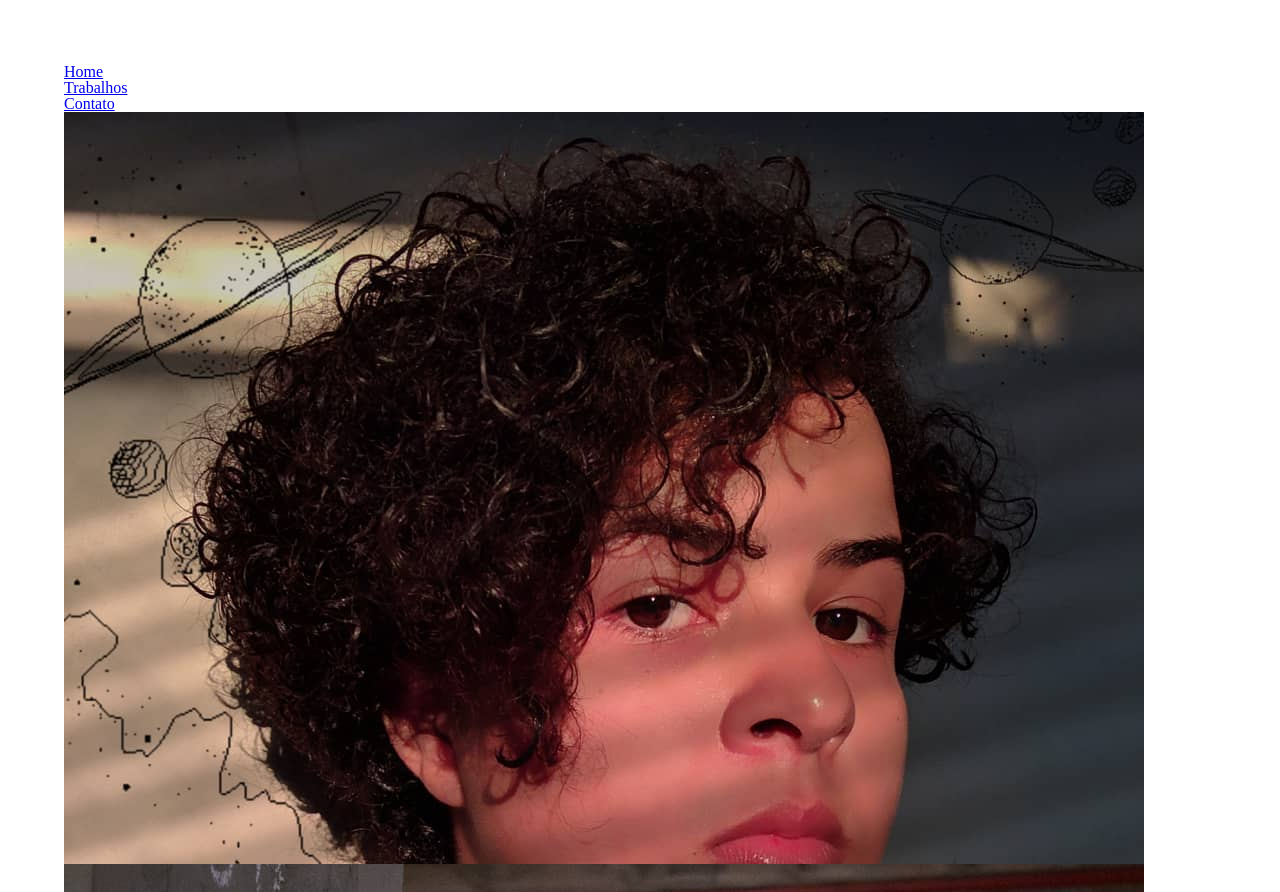
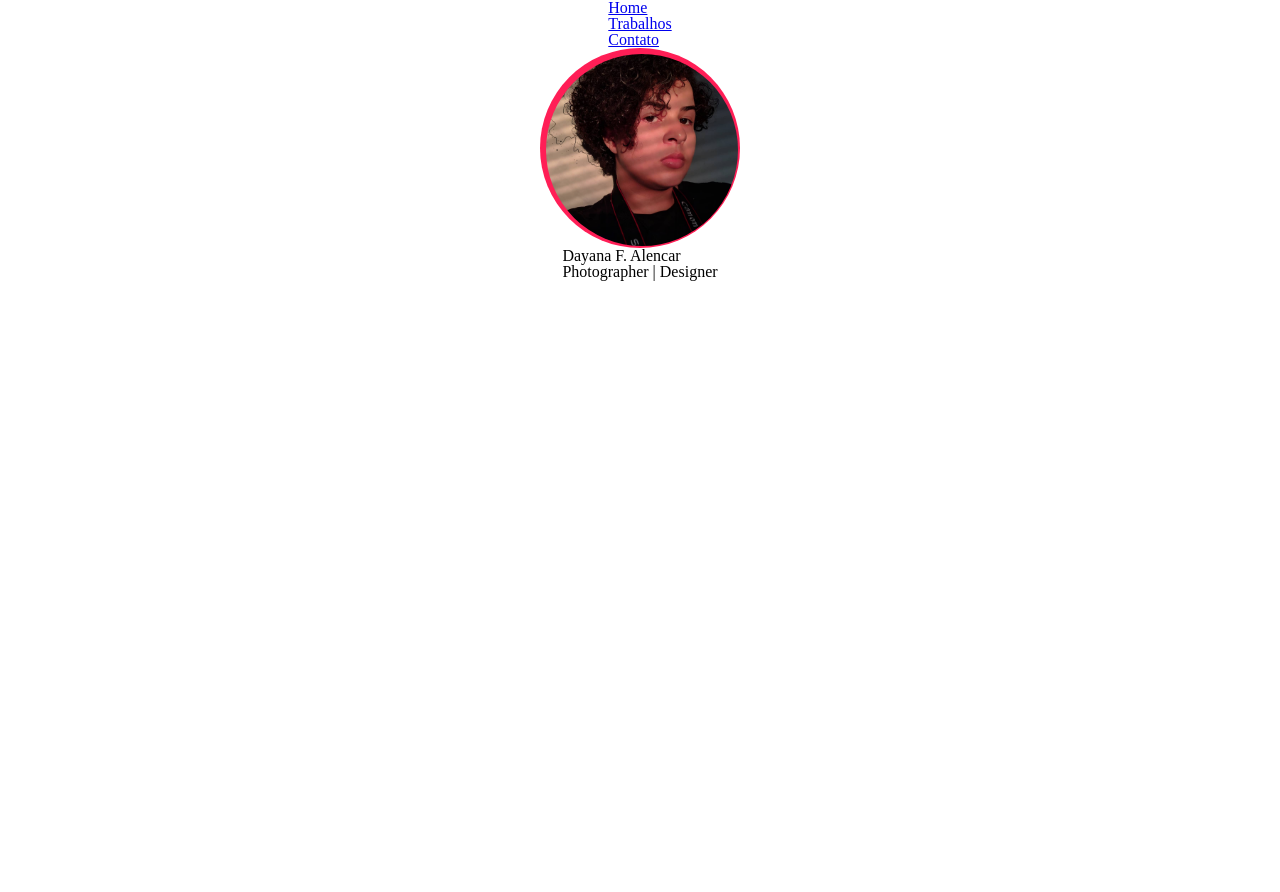
Before and after one commit to WINGLYst4rk/dayphotography, a plain HTML site: page index.html in a window 1280 px wide. Shown: the top 892 px of the page. Drawn offline with nearby package versions, Linux system fonts and the light colour scheme.

Commit message:
estilizando o header

```diff
--- a/index.html
+++ b/index.html
@@ -4,10 +4,10 @@
     <meta charset="UTF-8">
     <meta http-equiv="X-UA-Compatible" content="IE=edge">
     <meta name="viewport" content="width=device-width, initial-scale=1.0">
-    <link rel="stylesheet" href="./styles/reset.css"/>
+    <link rel="stylesheet" href="https://cdnjs.cloudflare.com/ajax/libs/meyer-reset/2.0/reset.css" integrity="sha512-IJEbgDEF7OeKJRa0MY2PApnyJHRIsgzCveek4ec8VWQ+7KG3ZSKVNYa5xP/Gh0hVP0Mwb+gBsk+GwR3JQGhQNg==" crossorigin="anonymous" referrerpolicy="no-referrer" />
     <link rel="preconnect" href="https://fonts.gstatic.com" />
     <link href="https://fonts.googleapis.com/css2?family=Montserrat&family=Ubuntu:wght@300&display=swap" rel="stylesheet" />
-    <link rel="stylesheet" href="./styles/style.css">
+    <link rel="stylesheet" type="text/css" href="./styles/style.css">
     <script src="index.js" defer=true></script>
     <title>Day Photography | Home</title>
 </head>
@@ -27,30 +27,28 @@
                 </nav>
             </div>
         </div>
-        <div class="proffile">
+        <div class="profile-image">
             <div class="image">
-                <img src="./assets/profile-pic.jpg" alt="dayana f alencar" />
-                <div class="med-circle"></div>
-                <div class="big-circle"></div>
+                <img class="profile-pic" src="./assets/profile-pic.jpg" alt="dayana f alencar" />
             </div>
-            <div class="title">
-                <h4>Dayana F. Alencar</h4>
-                <span>Photographer | Designer</span>
-            </div>
+        </div>
+        <div class="profile-title">
+            <h4>Dayana F. Alencar</h4>
+            <span>Photographer | Designer</span>
         </div>
     </section>
     <section id="main">
         <!--conteudo com as fotos de exemplo-->
         <div class="img1">
-            <img src="./assets/test1.jpg" alt="imagem de rapaz" />
+            <!-- <img src="./assets/test1.jpg" alt="imagem de rapaz" /> -->
         </div>
         <div class="img2">
-            <img src="./assets/test2.jpg" alt="foto de rapaz" />
+            <!-- <img src="./assets/test2.jpg" alt="foto de rapaz" /> -->
         </div>
     </section>
     <section id=footer>
         <div class="mini-img">
-            <img src="./assets/day1.jpg" alt="dayana f alencar">
+            <!-- <img src="./assets/day1.jpg" alt="dayana f alencar"> -->
         </div>
         <div class="mini-about">
             <h6>O Rosto Por Trás Das Fotos</h6>
--- a/styles/style.css
+++ b/styles/style.css
@@ -14,7 +14,36 @@
 }
 
 section {
+    height: 100vh;
     width: 100%;
-    height: 100vh;
-    padding: 4rem;
 }
+
+section#header {
+    display: flex;
+    flex-direction: column;
+    align-items: center;
+}
+
+section div.image {
+    height: 200px;
+    width: 200px;
+    border-radius: 50%;
+    background: rgba(255, 255, 255, .75);
+    padding: 1px;
+    /* transform-origin: center; */
+}
+
+section div.profile-image .image{
+    padding: 2px;
+    background: var(--primary-color);
+    /* transform-origin: center; */
+}
+
+section div.profile-image .image img {
+    height: 200px;
+    width: 200px;
+    border-radius: 50%;
+    object-fit: cover;
+    padding: 4px;
+    /* transform-origin: center; */
+}
```
